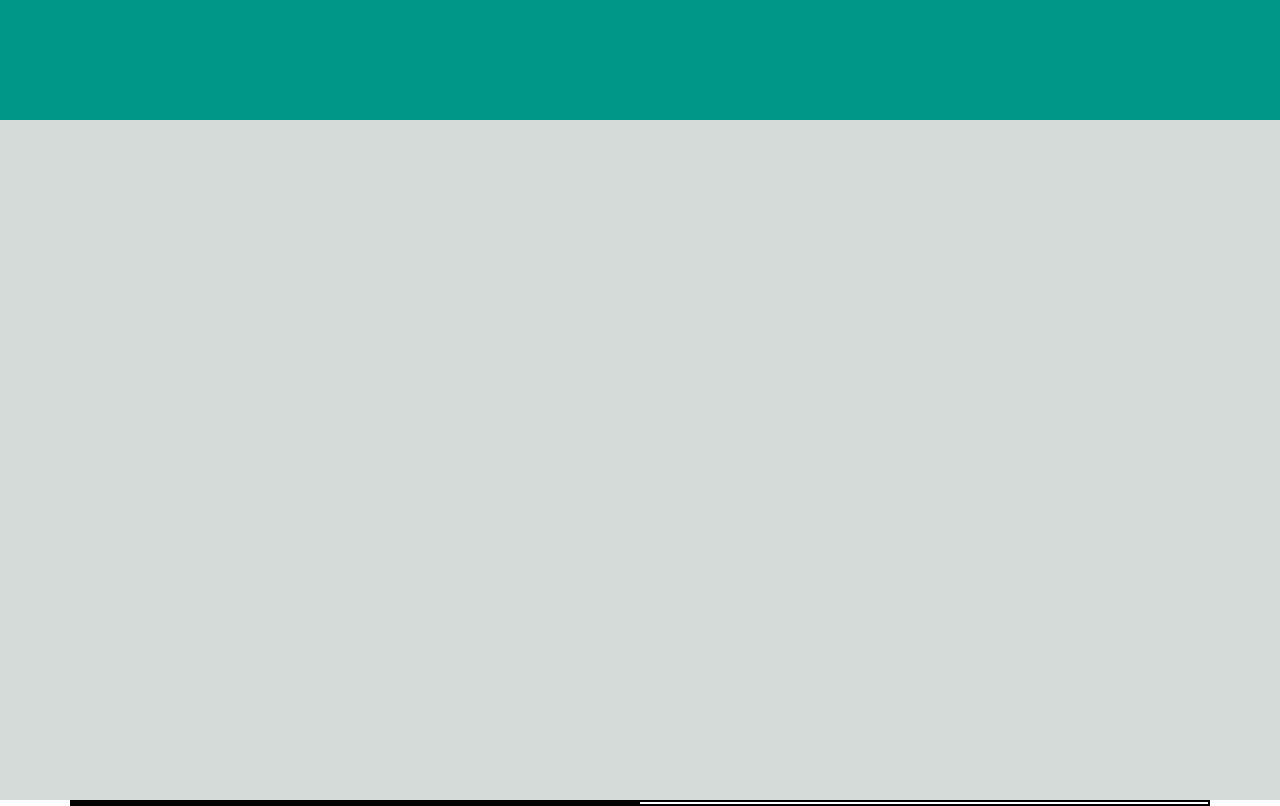
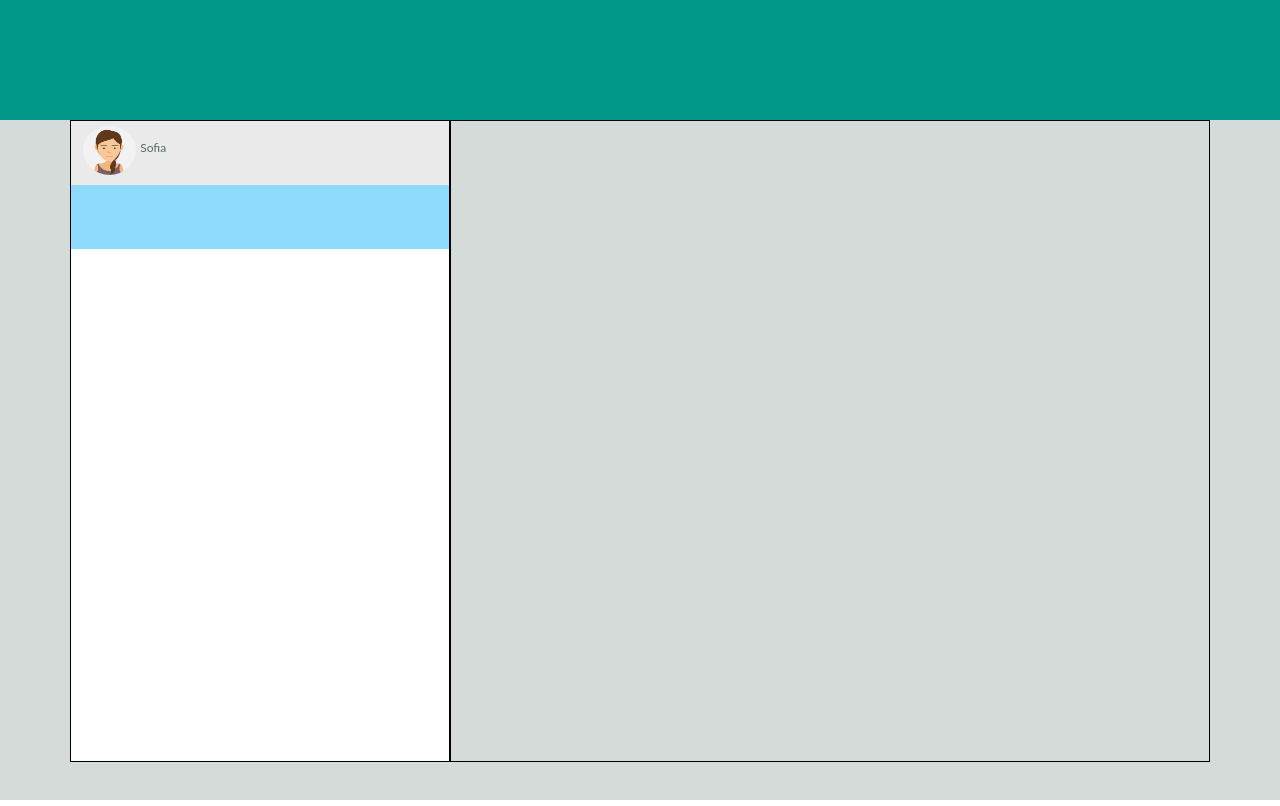
Before and after one commit to DomenicoLerose85/vue-boolzapp, a plain HTML site: page index.html in a window 1280 px wide. Drawn offline with nearby package versions, Linux system fonts and the light colour scheme.

Commit message:
aside_started

```diff
--- a/index.html
+++ b/index.html
@@ -16,15 +16,27 @@
 <body>
     <main>
         <div class="background_header"></div>
-        <div class="background_main_body"></div>
+        <div class="background_main_body">
+            <div class="container">
+                <div class="row">
+                    <div class="col-4 debug">
+                        <div class="row">
+                            <div class="col-4 very_top_section">
+                                <img src="img/avatar_io.jpg" alt="io">
+                                <span>Sofia</span>
+                            </div>
+                            <div class="col-4 top_section"></div>
+                            <div class="col-4 search"></div>
+                            <div class="col-4 contacts"></div>
 
-            <div class="container debug">
-                <div class="row debug">
-                    <div class="col-6 debug">
+                        </div>
 
                     </div>
+                    <div class="col-8 debug"></div>
                 </div>
             </div>
+        </div>
+
 
 
     </main>
--- a/style.css
+++ b/style.css
@@ -12,27 +12,61 @@ body {
     font-family: 'Lato', sans-serif;
 }
 
+main{
+    min-width: 100vw;
+    min-height: 100vh;
+    /* background-image: linear-gradient(#009688 10%, #d5dbd8 90%); */
+}
+
 
 .background_header{
-    width: 100vw;
     height: 15vh;
     background-color: #009688;
 }
 
 .background_main_body{
-    width: 100vw;
     height: calc(100vh - 15vh);
     background-color: #d5dbd8;
 }
 
-.main_container{
-    width: 90%;
-    height: 90%;
-    display: flex;
-    justify-content: center;
+.row{
+    height: 80vh;
 }
 
-.left_aside{
-    width: 30%;
-    height: 90%;
+.very_top_section{
+    width: 100%;
+    height: 10%;
+    background-color: #eaeaea;
 }
+
+.very_top_section img{
+    width: 15%;
+    height: 80%;
+    border-radius: 50%;
+    padding-top: 2px;
+    margin-top: 3px;
+}
+
+.very_top_section span{
+    text-align: center;
+    font-size: 12px;
+    color: #516c6b;
+}
+
+.top_section{
+    width: 100%;
+    height: 10%;
+    background-color: #8edafc;
+}
+
+.search{
+    width: 100%;
+    height: 7%;
+    background-color: #fefefe;
+}
+
+.contacts{
+    width: 100%;
+    height: 73%;
+    background-color: #fefefe;
+}
```
